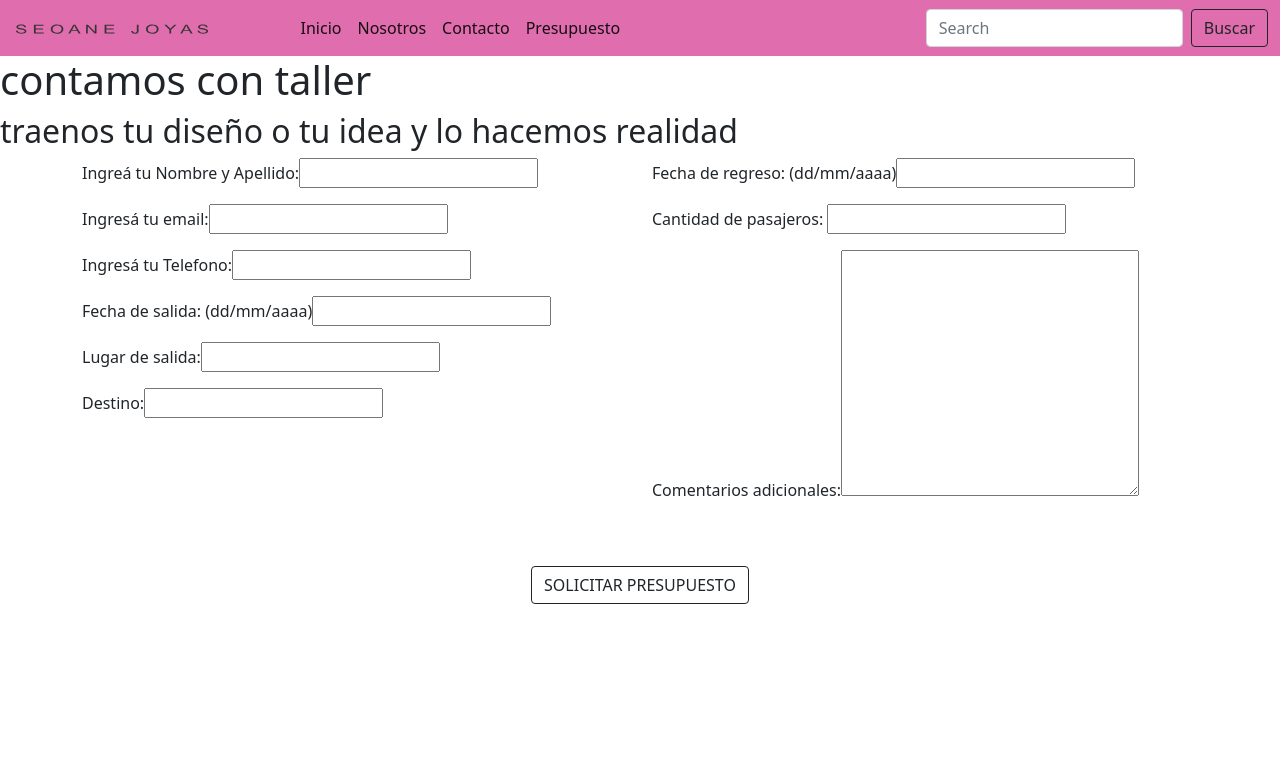
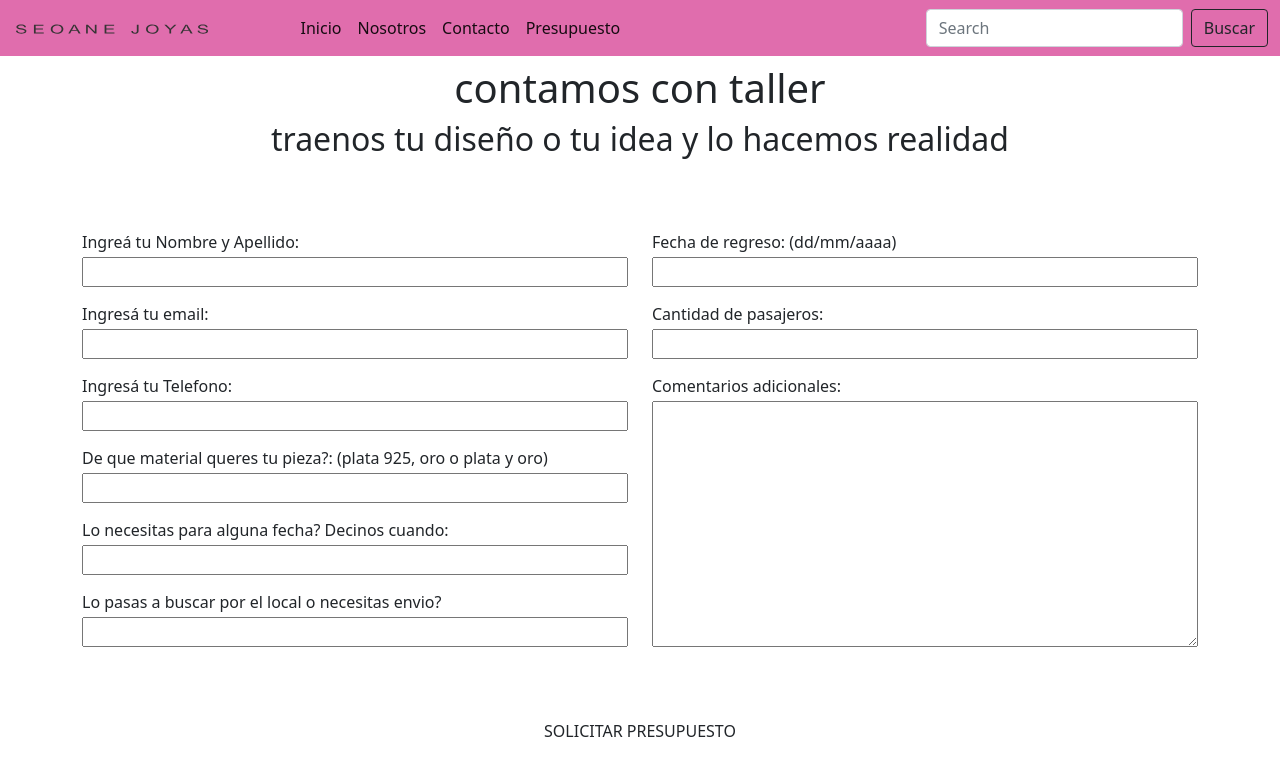
Before and after one commit to santiagoGasparotti/SEOANE, a plain HTML site: page presupuesto.html in a window 1280 px wide. Drawn offline with nearby package versions, Linux system fonts and the light colour scheme.

Commit message:
add contact

```diff
--- a/css/seone.css
+++ b/css/seone.css
@@ -4,5 +4,9 @@
 
 .width100 {
     width: 100%;
-    margin: 3.86px 0;
+    margin: 3.62px 0;
 }
+
+.button{
+    color: #E06DAD;
+}
--- a/presupuesto.html
+++ b/presupuesto.html
@@ -5,6 +5,7 @@
     <meta charset="UTF-8">
     <meta http-equiv="X-UA-Compatible" content="IE=edge">
     <meta name="viewport" content="width=device-width, initial-scale=1.0">
+    <link rel="stylesheet" href="css/seone.css">
     <link href="https://cdn.jsdelivr.net/npm/bootstrap@5.0.2/dist/css/bootstrap.min.css" rel="stylesheet"
         integrity="sha384-EVSTQN3/azprG1Anm3QDgpJLIm9Nao0Yz1ztcQTwFspd3yD65VohhpuuCOmLASjC" crossorigin="anonymous">
     <title>Presupuesto</title>
@@ -47,10 +48,11 @@
         </div>
     </nav>
 
+    <div class="container-fluid text-center background p-2 mb-5">
     <h1>contamos con taller</h1>
     <h2>traenos tu diseño o tu idea y lo hacemos realidad</h2>
     <h3></h3>
-
+    </div>
     <div class="container">
 
         <form name="contact" method="post" data-netlify="true">
@@ -69,15 +71,15 @@
                                 name="phone"></label>
                     </p>
                     <p class="width100">
-                        <label class="width100">Fecha de salida: (dd/mm/aaaa)<input class="width100"
-                                type="fecha de salida" name="fecha de salida"></label>
+                        <label class="width100">De que material queres tu pieza?: (plata 925, oro o plata y oro)<input class="width100"
+                                type="Material del producto" name="fecha de salida"></label>
                     </p>
                     <p class="width100">
-                        <label class="width100">Lugar de salida:<input class="width100" type="lugar de salida"
-                                name="lugar de salida"></label>
+                        <label class="width100">Lo necesitas para alguna fecha? Decinos cuando:<input class="width100" type="lugar de salida"
+                                name="fecha entrega de producto"></label>
                     </p>
                     <p class="width100">
-                        <label class="width100">Destino:<input class="width100" type="destino" name="destino"></label>
+                        <label class="width100">Lo pasas a buscar por el local o necesitas envio?<input class="width100" type="destino" name="destino"></label>
                     </p>
 
                 </div>
@@ -97,7 +99,7 @@
                     </p>
                 </div>
                 <div class="col-12 text-center mt-5">
-                    <input class="btn btn-outline-dark" type="submit" value="SOLICITAR PRESUPUESTO"><br>
+                    <input class="btn btn button" type="submit" value="SOLICITAR PRESUPUESTO"><br>
                 </div>
             </div>
 
```
